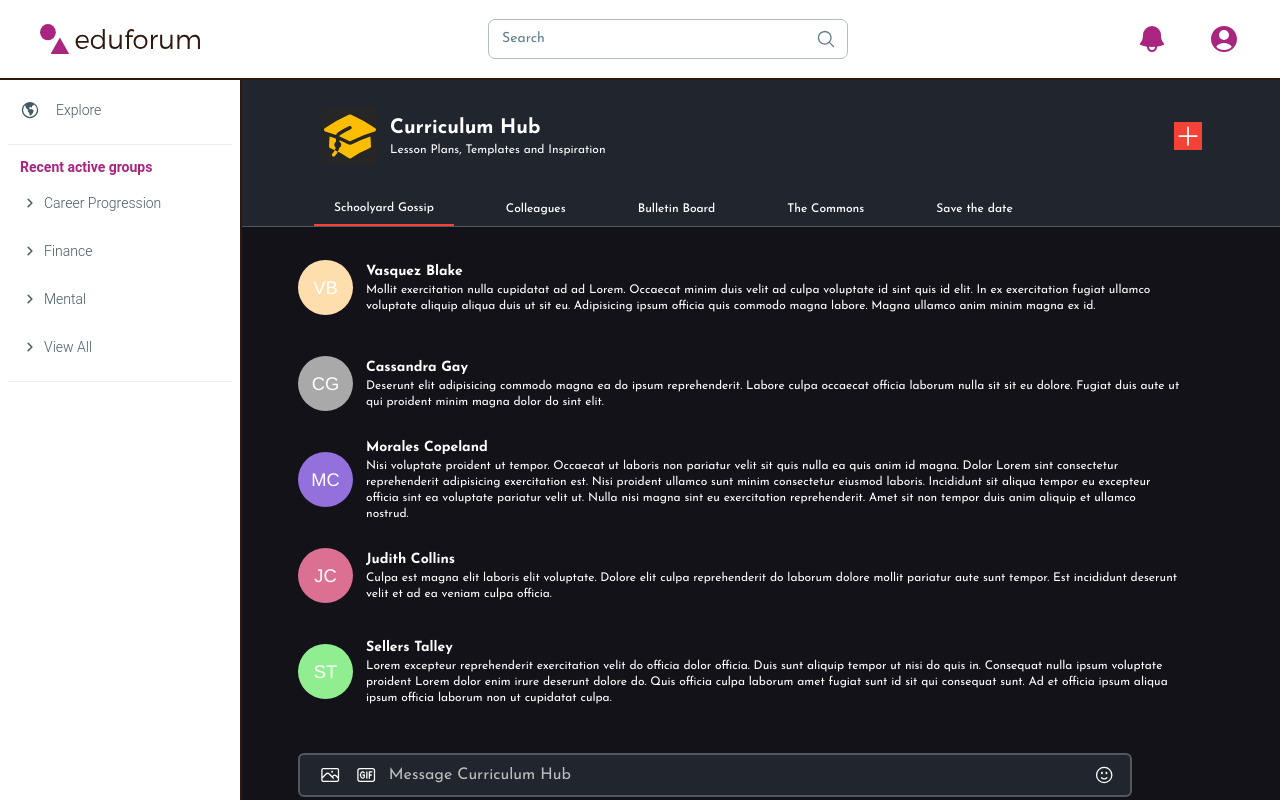
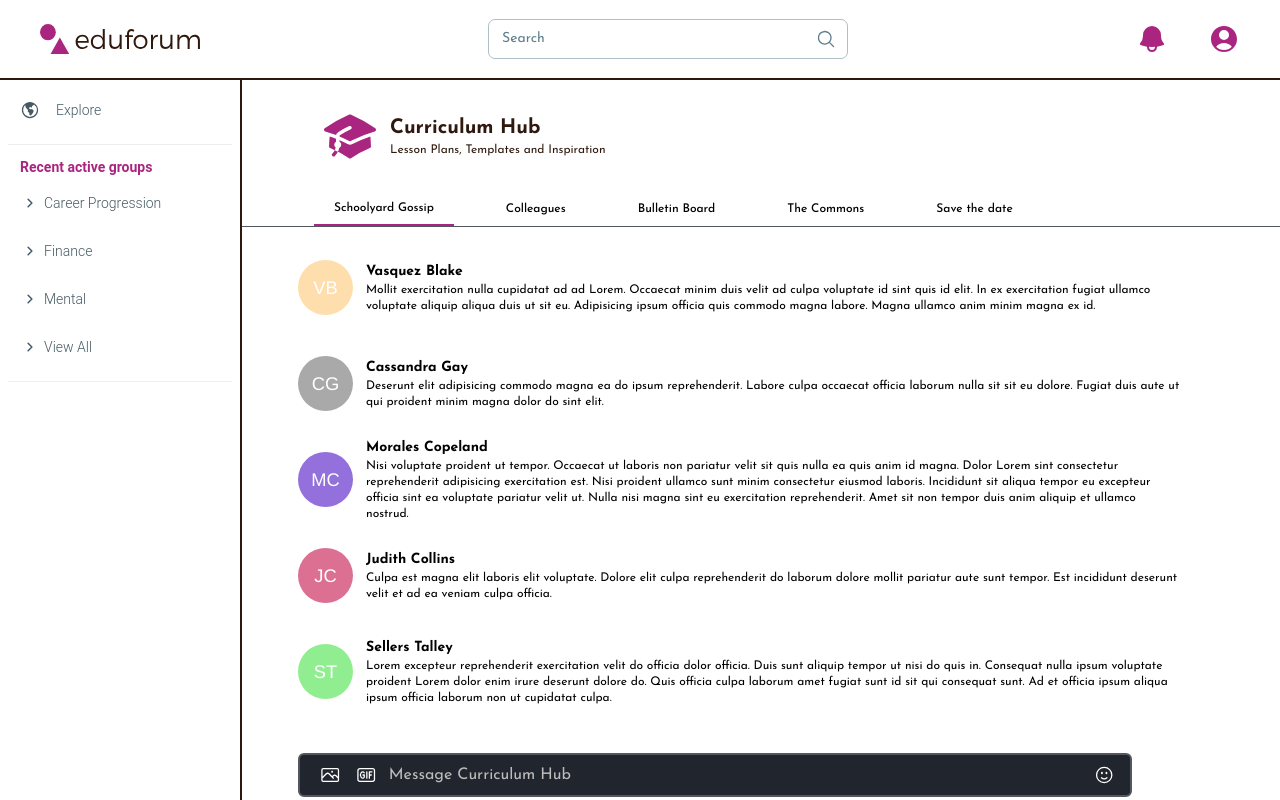
Before and after one commit to perez247/eduforum, a React (Create React App) app in the folder frontend/: page /private/group in a window 1280 px wide. Built offline with nearby package versions, Linux system fonts and the light colour scheme.

Commit message:
Updated GroupBody.jsx

```diff
--- a/frontend/src/components/ChatBubble/ChatBubble.jsx
+++ b/frontend/src/components/ChatBubble/ChatBubble.jsx
@@ -12,7 +12,7 @@ const ChatBubble = (props) => {
           round={true}
         />
       </div>
-      <div className="felx-initial w-2/3 text-white">
+      <div className="felx-initial w-2/3 text-black">
         <p className="text-sm font-bold">{props.name}</p>
         <p className="text-xs w-100">
             {props.message}
--- a/frontend/src/components/GroupBody/GroupBody.jsx
+++ b/frontend/src/components/GroupBody/GroupBody.jsx
@@ -11,7 +11,7 @@ const GroupBody = () => {
     return position;
   }
   return (
-    <div className="bg-[#121218] w-full pt-40 pb-14 fixed h-screen ps-14 pe-50">
+    <div className="bg-white w-full pt-40 pb-14 fixed h-screen ps-14 pe-50">
       <div className="h-5/6 overflow-auto">
         {messages.map((message) => {
           return (
--- a/frontend/src/components/GroupHeading/GroupHeading.jsx
+++ b/frontend/src/components/GroupHeading/GroupHeading.jsx
@@ -7,18 +7,18 @@ import {
 
 const GroupHeading = () => {
     return (
-        <div className="bg-[#21262E] w-full fixed border-b border-[#535860] z-10">
+        <div className="bg-white w-full fixed border-b border-[#535860] z-10">
             <div className="px-6">
                 <div className="flex items-center h-28 ps-14">
-                    <div className="felx-none w-14 h-14 bg-[#262626] me-3">
-                        <AcademicCapIcon className="h-13 w-13 text-lg text-secondary" />
+                    <div className="felx-none w-14 h-14 me-3">
+                        <AcademicCapIcon className="h-13 w-13 text-lg text-primary" />
                     </div>
-                    <div className="felx-initial w-2/3 text-white">
+                    <div className="felx-initial w-2/3 text-tertiary">
                         <p className="text-xl font-bold">Curriculum Hub</p>
                         <p className="text-xs">Lesson Plans, Templates and Inspiration</p>
                     </div>
                     <div className="felx-initial w-14">
-                        <PlusIcon className="h-7 w-7 bg-red-500 text-white font-extrabold"/>
+                        {/* <PlusIcon className="h-7 w-7 bg-red-500 text-white font-extrabold"/> */}
                     </div>
                 </div>
                 <div className="ps-8">
--- a/frontend/src/components/GroupTab/Grouptab.jsx
+++ b/frontend/src/components/GroupTab/Grouptab.jsx
@@ -4,28 +4,28 @@ import classes from "./Grouptab.module.css";
 const GroupTab = () => {
   return (
     <div className=" flex justify-start items-center px-4 overflow-auto">
-      <div className="py-2 px-5 flex items-center mr-8 gap-x-1 cursor-pointer border-b-2 border-red-500 hover:border-red-500">
-        <p className="text-xs font-medium whitespace-nowrap text-white">
+      <div className="py-2 px-5 flex items-center mr-8 gap-x-1 cursor-pointer border-b-2 border-primary hover:border-primary">
+        <p className="text-xs font-medium whitespace-nowrap text-black">
           Schoolyard Gossip
         </p>
       </div>
-      <div className="py-2 px-5 flex items-center mr-8 gap-x-1 cursor-pointer hover:border-b-2 hover:border-red-500">
-        <p className="text-xs font-medium whitespace-nowrap text-white">
+      <div className="py-2 px-5 flex items-center mr-8 gap-x-1 cursor-pointer hover:border-b-2 hover:border-primary">
+        <p className="text-xs font-medium whitespace-nowrap text-black">
           Colleagues
         </p>
       </div>
-      <div className="py-2 px-5 flex items-center mr-8 gap-x-1 cursor-pointer hover:border-b-2 hover:border-red-500">
-        <p className="text-xs font-medium whitespace-nowrap text-white">
+      <div className="py-2 px-5 flex items-center mr-8 gap-x-1 cursor-pointer hover:border-b-2 hover:border-primary">
+        <p className="text-xs font-medium whitespace-nowrap text-black">
           Bulletin Board
         </p>
       </div>
-      <div className="py-2 px-5 flex items-center mr-8 gap-x-1 cursor-pointer hover:border-b-2 hover:border-red-500">
-        <p className="text-xs font-medium whitespace-nowrap text-white">
+      <div className="py-2 px-5 flex items-center mr-8 gap-x-1 cursor-pointer hover:border-b-2 hover:border-primary">
+        <p className="text-xs font-medium whitespace-nowrap text-black">
           The Commons
         </p>
       </div>
-      <div className="py-2 px-5 flex items-center mr-8 gap-x-1 cursor-pointer hover:border-b-2 hover:border-red-500">
-        <p className="text-xs font-medium whitespace-nowrap text-white">
+      <div className="py-2 px-5 flex items-center mr-8 gap-x-1 cursor-pointer hover:border-b-2 hover:border-primary">
+        <p className="text-xs font-medium whitespace-nowrap text-black">
           Save the date
         </p>
       </div>
```
